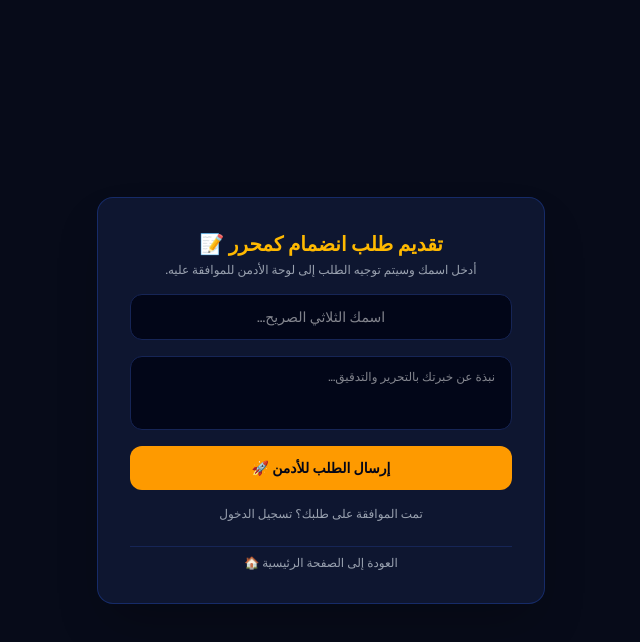
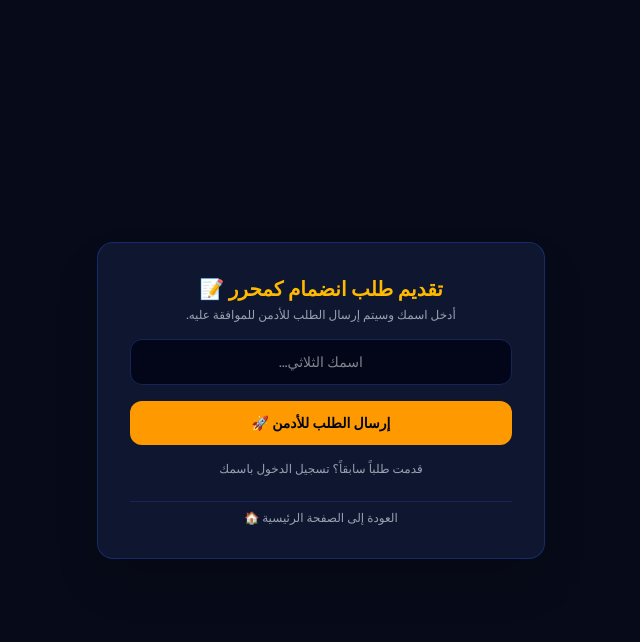
Before and after one commit to abeerahmed66uio-netizen/prometheus.app, a Next.js app: page /editor in a window 1280 px wide. Both pictures are taken after a click on the button "محرر جديد؟ تقديم طلب انضمام للأدمن ➕". Shown: the top 642 px of the page, without its empty margins (319-959 px from the left). Built offline with nearby package versions, Linux system fonts and the light colour scheme.

Commit message:
Update page.tsx

```diff
--- a/app/editor/page.tsx
+++ b/app/editor/page.tsx
@@ -22,24 +22,19 @@ interface TeamMember {
   role: string;
 }
 
-interface UserRequest {
+interface PendingRequest {
   id: number;
   name: string;
-  role: 'كاتب' | 'محرر';
-  bio?: string;
+  role: string;
   date: string;
 }
 
 export default function EditorDashboard() {
   const [isAuthenticated, setIsAuthenticated] = useState(false);
   const [editorNameInput, setEditorNameInput] = useState('');
-  const [passwordInput, setPasswordInput] = useState('');
-
-  // حالات تقديم طلب انضمام جديد كمحرر
+  const [regName, setRegName] = useState('');
+  const [requestSent, setRequestSent] = useState(false);
   const [isRegistering, setIsRegistering] = useState(false);
-  const [regName, setRegName] = useState('');
-  const [regBio, setRegBio] = useState('');
-  const [requestSent, setRequestSent] = useState(false);
 
   const [articles, setArticles] = useState<Article[]>([]);
   const [bookTitle, setBookTitle] = useState('');
@@ -48,8 +43,8 @@ export default function EditorDashboard() {
   const [feedbackInput, setFeedbackInput] = useState<{ [key: number]: string }>({});
   const [activeFeedbackId, setActiveFeedbackId] = useState<number | null>(null);
 
-  // 1. جلب المقالات واسترجاع الجلسة المحفوظة تلقائياً عند الفتح
   useEffect(() => {
+    // جلب المقالات من المخزن
     const saved = localStorage.getItem('prometheus_articles');
     if (saved) {
       try {
@@ -57,66 +52,56 @@ export default function EditorDashboard() {
       } catch (e) {}
     }
 
-    // استرجاع جلسة دخول المحرر السابقة إن وجدت
-    const savedEditorSession = localStorage.getItem('prometheus_active_editor');
-    if (savedEditorSession) {
-      setEditorNameInput(savedEditorSession);
+    // استرجاع جلسة المحرر المحفوظة سابقاً عند العودة للموقع
+    const savedEditor = localStorage.getItem('prometheus_active_editor');
+    if (savedEditor) {
+      setEditorNameInput(savedEditor);
       setIsAuthenticated(true);
     }
   }, []);
 
-  // 2. تسجيل الدخول مع التحقق من موافقة الأدمن وحفظ الجلسة
+  // فحص الاسم وإتاحة الدخول للمقبولين
   const handleLogin = (e: React.FormEvent) => {
     e.preventDefault();
-    const savedAdminPassword = localStorage.getItem('prometheus_admin_password') || 'admin123';
     const approvedMembers: TeamMember[] = JSON.parse(localStorage.getItem('prometheus_team_members') || '[]');
+    const cleanName = editorNameInput.trim().toLowerCase();
 
-    const cleanEditorName = editorNameInput.trim().toLowerCase();
-
-    if (!cleanEditorName) {
-      alert('يرجى إدخال الاسم الصريح!');
+    if (!cleanName) {
+      alert('يرجى إدخال الاسم!');
       return;
     }
 
-    if (passwordInput !== savedAdminPassword) {
-      alert('كلمة المرور غير صحيحة! يرجى مراجعة الأدمن.');
-      return;
-    }
-
-    // التحقق من موافقة الأدمن من قائمة الأعضاء المقبولين
+    // التحقق هل وافق الأدمن على هذا الاسم بصفة محرر أو أدمن
     const isApproved = approvedMembers.some(
-      m => m.name.trim().toLowerCase() === cleanEditorName
+      m => m.name.trim().toLowerCase() === cleanName && (m.role === 'محرر' || m.role === 'أدمن' || m.role === 'رئيس تحرير')
     );
 
-    if (!isApproved) {
-      alert('اسمك غير مسجل في قائمة المحررين المقبولين لدى الأدمن! يرجى تقديم طلب انضمام أولاً أو انتظار موافقة الأدمن.');
-      return;
+    if (isApproved) {
+      setIsAuthenticated(true);
+      localStorage.setItem('prometheus_active_editor', editorNameInput.trim());
+    } else {
+      alert('عذراً، هذا الاسم غير مقبول من قبل الأدمن بعد! أو أنك لم تقدم طلب انضمام كمحرر.');
     }
-
-    setIsAuthenticated(true);
-    localStorage.setItem('prometheus_active_editor', editorNameInput.trim());
   };
 
-  // 3. تقديم طلب انضمام جديد للأدمن
+  // إرسال طلب انضمام كمحرر للوحة الأدمن
   const handleSendRequest = (e: React.FormEvent) => {
     e.preventDefault();
     if (!regName.trim()) return;
 
-    const newRequest: UserRequest = {
+    const newRequest: PendingRequest = {
       id: Date.now(),
       name: regName.trim(),
       role: 'محرر',
-      bio: regBio,
       date: new Date().toLocaleDateString('ar-EG'),
     };
 
-    const existingRequests: UserRequest[] = JSON.parse(localStorage.getItem('prometheus_pending_requests') || '[]');
-    localStorage.setItem('prometheus_pending_requests', JSON.stringify([newRequest, ...existingRequests]));
+    const pending: PendingRequest[] = JSON.parse(localStorage.getItem('prometheus_pending_requests') || '[]');
+    localStorage.setItem('prometheus_pending_requests', JSON.stringify([newRequest, ...pending]));
 
     setEditorNameInput(regName.trim());
     setRequestSent(true);
     setRegName('');
-    setRegBio('');
   };
 
   // تسجيل الخروج
@@ -124,7 +109,6 @@ export default function EditorDashboard() {
     localStorage.removeItem('prometheus_active_editor');
     setIsAuthenticated(false);
     setEditorNameInput('');
-    setPasswordInput('');
   };
 
   const updateArticlesState = (updated: Article[]) => {
@@ -148,7 +132,7 @@ export default function EditorDashboard() {
   const handleApprove = (id: number) => {
     const updated = articles.map(art => art.id === id ? { ...art, status: 'published' as const } : art);
     updateArticlesState(updated);
-    alert('تمت الموافقة ونشر المقالة رسمياً في مجلة Prometheus Post بالصفحة الرئيسية بنجاح! 📖🚀');
+    alert('تمت الموافقة ونشر المقالة رسمياً في المجلة بالصفحة الرئيسية بنجاح! 📖🚀');
   };
 
   const handleRejectWithFeedback = (id: number) => {
@@ -177,7 +161,7 @@ export default function EditorDashboard() {
     }, 3000);
   };
 
-  // شاشة إدخال الاسم وكلمة المرور / تقديم الطلب
+  // الشاشة الأولى: تسجيل الدخول بالاسم أو طلب انضمام
   if (!isAuthenticated) {
     return (
       <main dir="rtl" className="min-h-screen bg-[#070b19] text-white flex items-center justify-center p-6 font-sans">
@@ -188,36 +172,29 @@ export default function EditorDashboard() {
               <span className="text-4xl">⏳</span>
               <h1 className="text-lg font-bold text-amber-400">تم إرسال طلبك بنجاح!</h1>
               <p className="text-xs text-gray-300">
-                طلب الانضمام كمحرر أُرسل إلى الأدمن. بعد موافقة الأدمن، أدخل اسمك (<span className="text-amber-400 font-bold">{editorNameInput}</span>) وكلمة المرور للدخول مباشرة.
+                طلبك كمحرر بانتظار موافقة الأدمن. بمجرد الموافقة، فقط ادخل واكتب اسمك (<span className="text-amber-400 font-bold">{editorNameInput}</span>) وسيقوم السيستم بفتح اللوحة لك فوراً!
               </p>
               <button
                 onClick={() => { setRequestSent(false); setIsRegistering(false); }}
                 className="mt-2 py-2.5 bg-amber-500 hover:bg-amber-400 text-slate-950 rounded-xl text-xs font-bold cursor-pointer transition-all"
               >
-                الانتقال لتسجيل الدخول 🔑
+                جرب تسجيل الدخول 🔑
               </button>
             </div>
           ) : isRegistering ? (
-            /* نموذج تقديم طلب انضمام جديد */
+            /* نموذج طلب جديد */
             <form onSubmit={handleSendRequest} className="flex flex-col gap-4">
               <div>
                 <h1 className="text-xl font-bold text-amber-400 mb-1">تقديم طلب انضمام كمحرر 📝</h1>
-                <p className="text-xs text-gray-400">أدخل اسمك وسيتم توجيه الطلب إلى لوحة الأدمن للموافقة عليه.</p>
+                <p className="text-xs text-gray-400">أدخل اسمك وسيتم إرسال الطلب للأدمن للموافقة عليه.</p>
               </div>
               <input
                 type="text"
-                placeholder="اسمك الثلاثي الصريح..."
+                placeholder="اسمك الثلاثي..."
                 value={regName}
                 onChange={(e) => setRegName(e.target.value)}
                 required
                 className="px-4 py-3 rounded-xl bg-slate-950 border border-blue-950 text-sm text-white focus:outline-none text-center"
-              />
-              <textarea
-                placeholder="نبذة عن خبرتك بالتحرير والتدقيق..."
-                value={regBio}
-                onChange={(e) => setRegBio(e.target.value)}
-                rows={3}
-                className="px-4 py-3 rounded-xl bg-slate-950 border border-blue-950 text-xs text-white focus:outline-none resize-none"
               />
               <button type="submit" className="py-3 bg-amber-500 hover:bg-amber-400 font-bold text-sm rounded-xl text-slate-950 cursor-pointer transition-all">
                 إرسال الطلب للأدمن 🚀
@@ -227,29 +204,21 @@ export default function EditorDashboard() {
                 onClick={() => setIsRegistering(false)}
                 className="text-xs text-gray-400 hover:text-white cursor-pointer"
               >
-                تمت الموافقة على طلبك؟ تسجيل الدخول
+                قدمت طلباً سابقاً؟ تسجيل الدخول باسمك
               </button>
             </form>
           ) : (
-            /* نموذج تسجيل الدخول */
+            /* نموذج تسجيل الدخول بالاسم المقبول */
             <form onSubmit={handleLogin} className="flex flex-col gap-4">
               <div>
-                <h1 className="text-xl font-bold text-amber-400 mb-1">تسجيل دخول رئيس التحرير 📝</h1>
-                <p className="text-xs text-gray-400">يرجى كتابة اسمك الصريح المعتمد وكلمة المرور الخاصة باللوحة.</p>
+                <h1 className="text-xl font-bold text-amber-400 mb-1">تسجيل دخول المحرر 📝</h1>
+                <p className="text-xs text-gray-400">ادخل اسمك المقبول لفتح النافذة الخاصة بك.</p>
               </div>
               <input
                 type="text"
-                placeholder="اسم المحرر الصريح..."
+                placeholder="أدخل اسمك المقبول..."
                 value={editorNameInput}
                 onChange={(e) => setEditorNameInput(e.target.value)}
-                required
-                className="px-4 py-3 rounded-xl bg-slate-950 border border-blue-950 text-sm text-white focus:outline-none text-center"
-              />
-              <input
-                type="password"
-                placeholder="كلمة المرور..."
-                value={passwordInput}
-                onChange={(e) => setPasswordInput(e.target.value)}
                 required
                 className="px-4 py-3 rounded-xl bg-slate-950 border border-blue-950 text-sm text-white focus:outline-none text-center"
               />
@@ -259,7 +228,7 @@ export default function EditorDashboard() {
               <button
                 type="button"
                 onClick={() => setIsRegistering(true)}
-                className="text-xs text-amber-400 hover:underline mt-1 cursor-pointer"
+                className="text-xs text-amber-400 hover:underline cursor-pointer"
               >
                 محرر جديد؟ تقديم طلب انضمام للأدمن ➕
               </button>
@@ -285,14 +254,9 @@ export default function EditorDashboard() {
             أهلاً بك، {editorNameInput} 📝
           </span>
         </div>
-        <div className="flex items-center gap-4">
-          <button onClick={handleLogout} className="text-xs text-rose-400 hover:underline cursor-pointer">
-            تسجيل خروج 🔒
-          </button>
-          <Link href="/" className="text-xs text-gray-300 hover:underline">
-            الرئيسية 🏠
-          </Link>
-        </div>
+        <button onClick={handleLogout} className="text-xs text-rose-400 hover:underline cursor-pointer">
+          تسجيل خروج 🔒
+        </button>
       </nav>
 
       {/* قسم المراجعات والرفع */}
```
